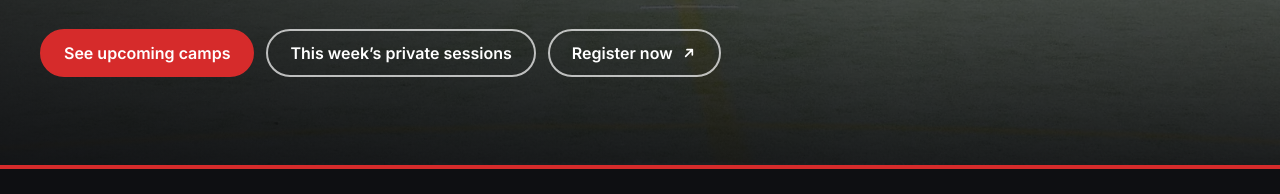
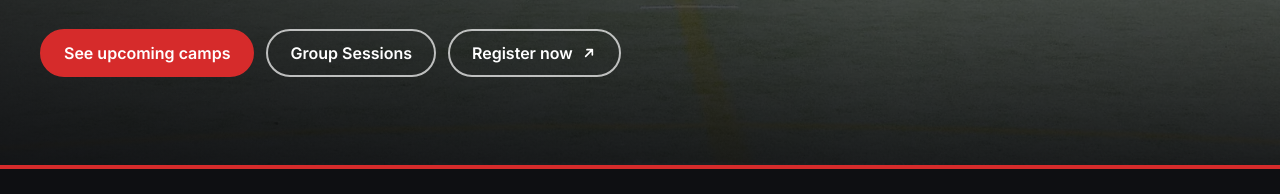
Before and after one commit to me5231979/PellsKeeperSchool, a plain HTML site: page index.html in a window 1280 px wide. Shown: the part 591-785 px from the top of the page. Drawn offline with Linux system fonts and the light colour scheme.

Commit message:
Hero: rename sessions button to Group Sessions
Co-Authored-By: Claude Opus 5.5 <noreply@anthropic.com>
Claude-Session: https://claude.ai/code/session_01GNiCng6zLt17w9VnQqh8WE

```diff
--- a/index.html
+++ b/index.html
@@ -91,7 +91,7 @@
         <p class="lede">Every drill, every group, and every coach at Pells Keeper School is focused on one position. Keepers ages 8 through high school train in small groups matched to their level.</p>
         <div class="hero-actions">
           <a class="btn btn-red" href="#camps">See upcoming camps</a>
-          <a class="btn btn-ghost" href="#private">This week’s private sessions</a>
+          <a class="btn btn-ghost" href="#private">Group Sessions</a>
           <a class="btn btn-ghost" href="https://campscui.active.com/orgs/PellsKeeperSchool?orglink=camps-registration#/selectSessions/3852035" target="_blank" rel="noopener">Register now<svg width="16" height="16" class="ext" aria-hidden="true" viewBox="0 0 24 24"><path d="M7 17L17 7M9 7h8v8"/></svg><span class="sr-only"> (opens ACTIVE in a new tab)</span></a>
         </div>
       </div>
```
